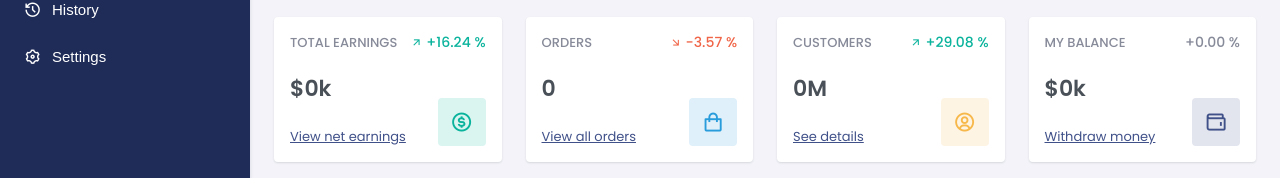
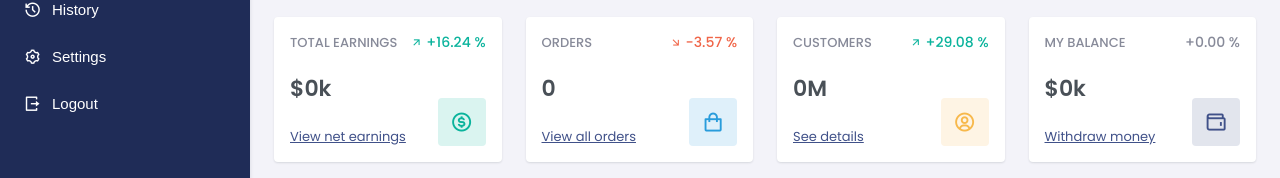
Before and after one commit to shizafa/ProfitLeak, a Next.js app: page /dashboard/overview in a window 1280 px wide. Shown: the part 140-318 px from the top of the page. Built offline with nearby package versions, Linux system fonts and the light colour scheme; a web font is replaced by a local one.

Commit message:
logout handling

```diff
--- a/src/components/dashboard/layout/Sidebar.js
+++ b/src/components/dashboard/layout/Sidebar.js
@@ -1,6 +1,14 @@
 "use client";
+export default function Sidebar() {
+  const handleLogout = async (e) => {
+    e.preventDefault();
+    try {
+      await fetch("/api/auth/logout", { method: "POST" });
+    } finally {
+      window.location.href = "/login";
+    }
+  };
 
-export default function Sidebar() {
   return (
     <div className="app-menu navbar-menu">
       <div className="navbar-brand-box">
@@ -45,6 +53,12 @@ export default function Sidebar() {
                 <span>Settings</span>
               </a>
             </li>
+            <li className="nav-item">
+              <a href="/login" className="nav-link menu-link" onClick={handleLogout}>
+                <i className="ri-logout-box-r-line" />{" "}
+                <span>Logout</span>
+              </a>
+            </li>
           </ul>
         </div>
       </div>
```
